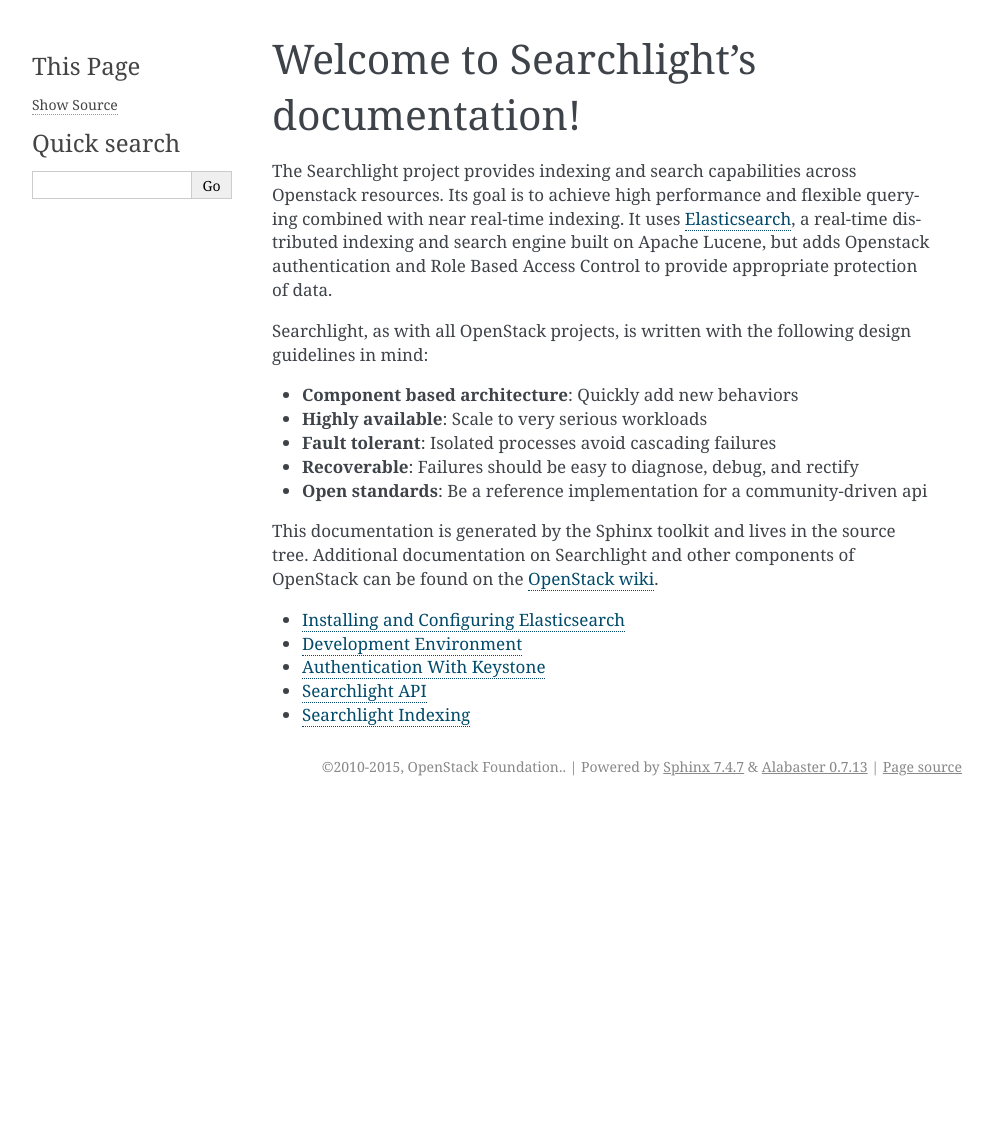
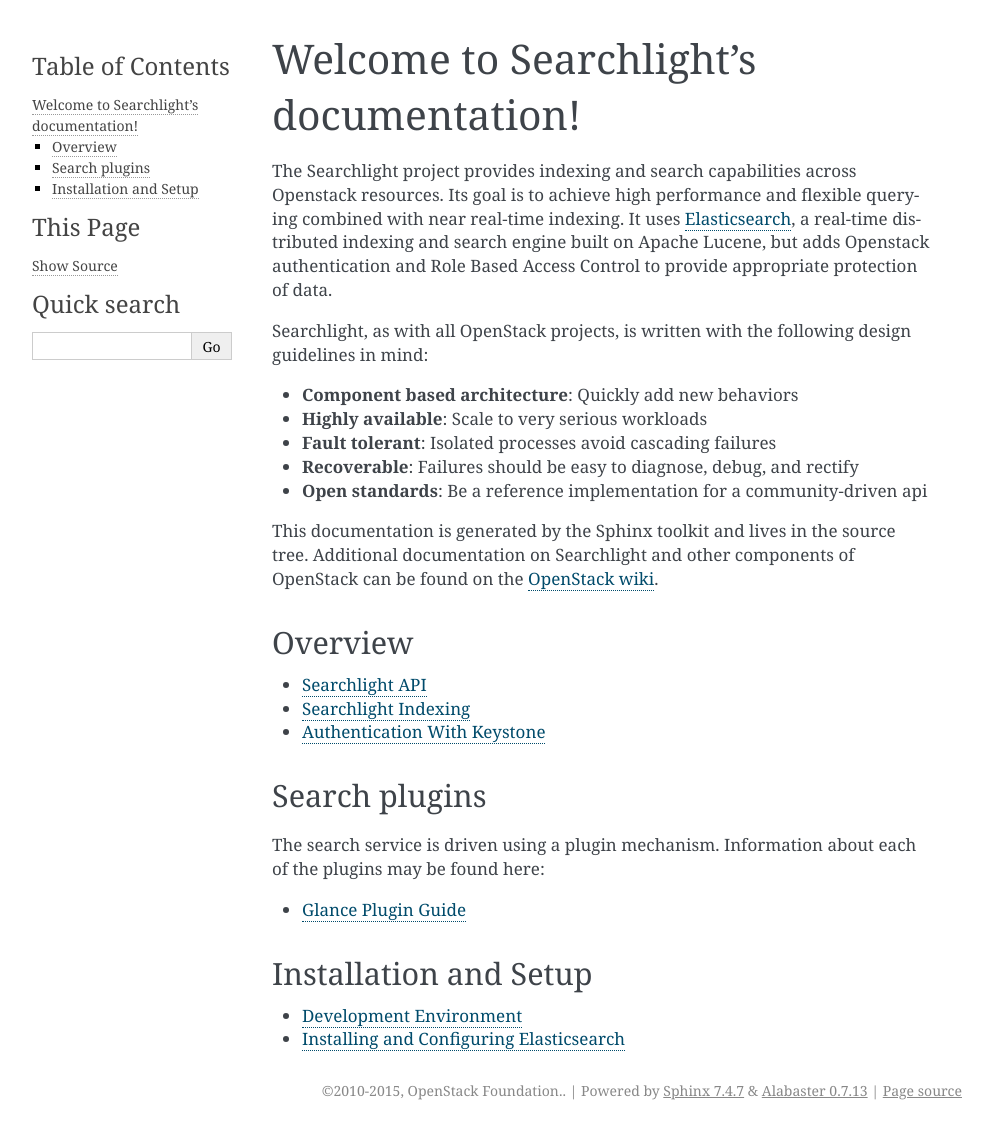
Before and after one commit to openstack-archive/searchlight, a Sphinx documentation site: the page built from doc/source/index.rst, in a window 1280 px wide. Shown: the whole page, without its empty margins (148-1140 px from the left). Built offline with Sphinx 7.4.7, drawn with Linux system fonts in a browser that asks for light colours; formulas are drawn with MathJax 3; the version number is read from the project's files by our own code; before the commit the page ends 900 px from its top, so only the background shows below that.

Commit message:
Add sections and plugins to documentation index
The documentation index page is not organized well and is missing
a link to the plugin documentation.

Change-Id: I7eef2e179827761cc2bd34b8f98c7b64d2632729
Closes-Bug: #1481127

```diff
--- a/doc/source/index.rst
+++ b/doc/source/index.rst
@@ -15,7 +15,7 @@
       under the License.
 
 Welcome to Searchlight's documentation!
-==================================
+=======================================
 
 The Searchlight project provides indexing and search capabilities across
 Openstack resources. Its goal is to achieve high performance and flexible
@@ -40,11 +40,32 @@
 
 .. _`OpenStack wiki`: http://wiki.openstack.org
 
+Overview
+--------
+
 .. toctree::
    :maxdepth: 1
 
-   elasticsearch
-   dev-environment
-   authentication
    searchlightapi
    indexingservice
+   authentication
+
+Search plugins
+--------------
+The search service is driven using a plugin mechanism. Information about each
+of the plugins may be found here:
+
+.. toctree::
+   :maxdepth: 1
+   :glob:
+
+   plugins/*
+
+
+Installation and Setup
+----------------------
+.. toctree::
+   :maxdepth: 1
+
+   dev-environment
+   elasticsearch
```
